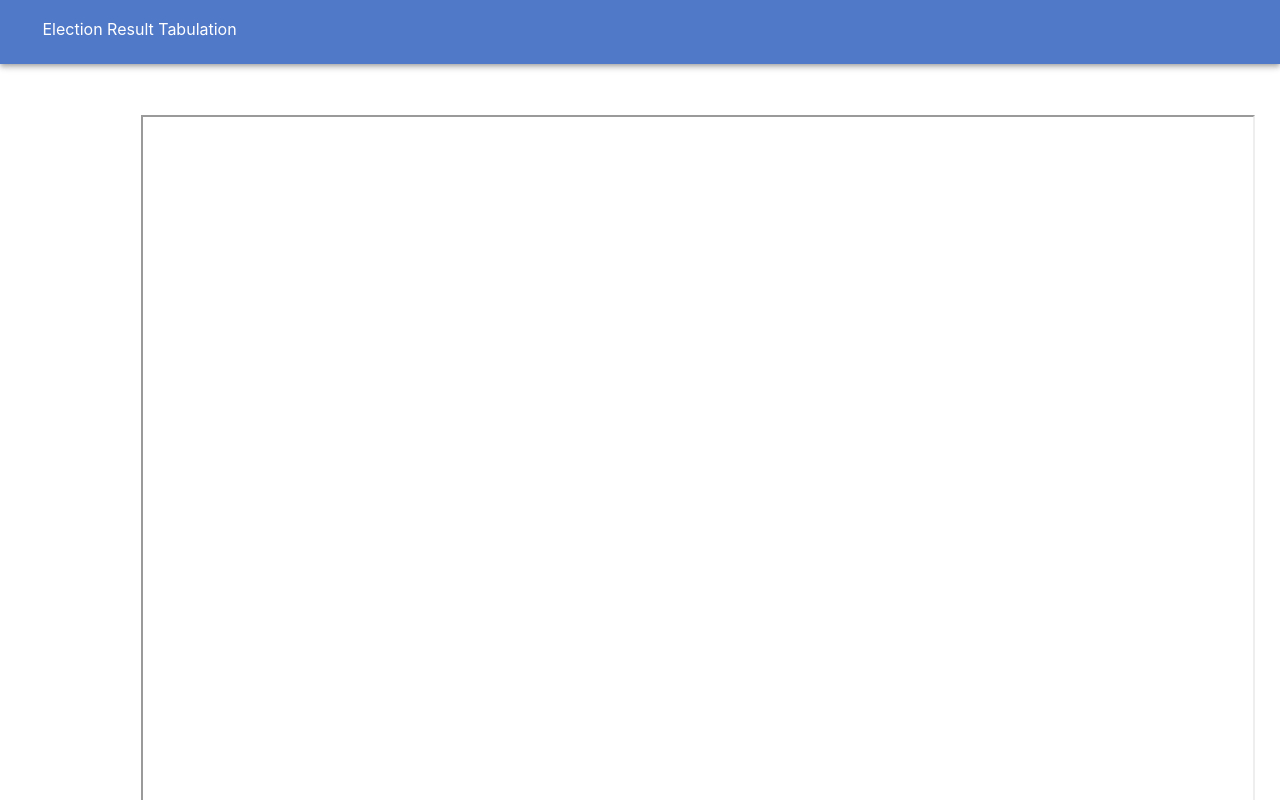
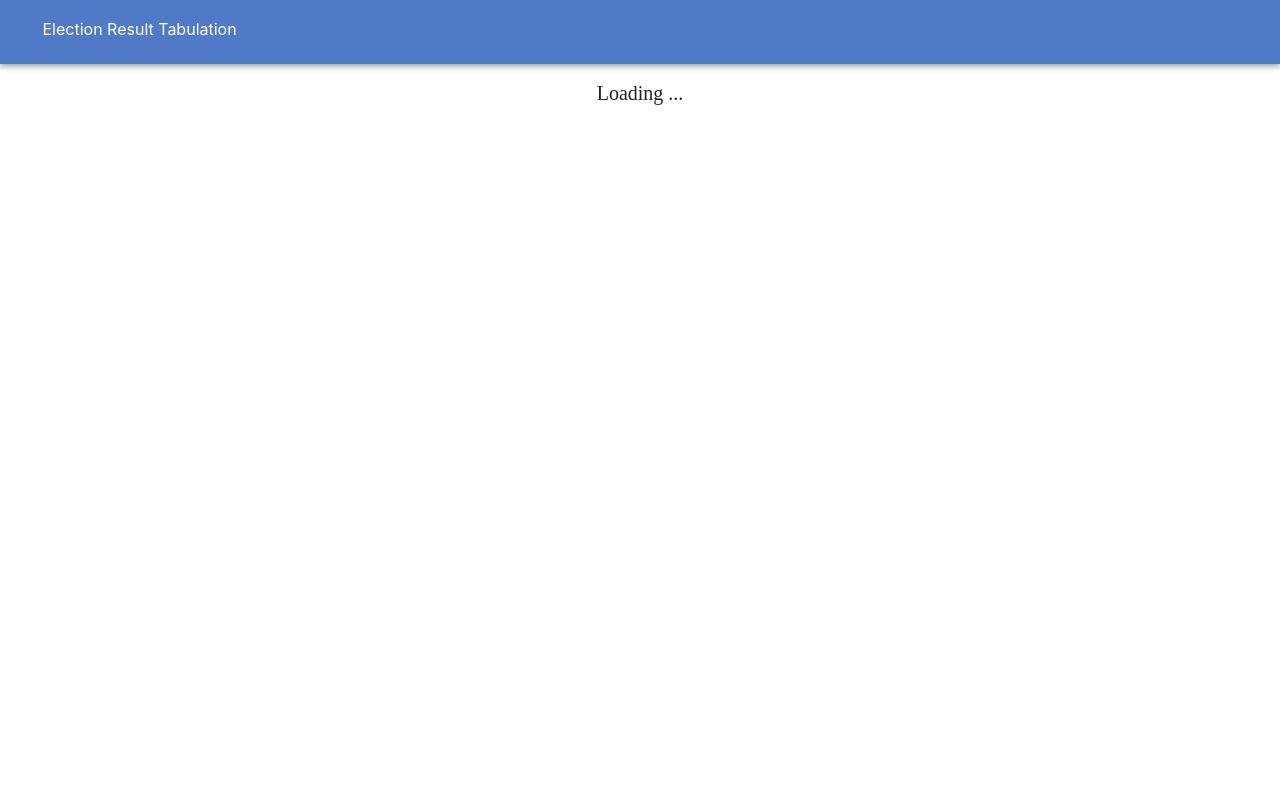
Before and after one commit to ramdesh/results-tabulation-ui, a React (Create React App) app: page /ReportView/1/1 in a window 1280 px wide. Shown: the top 800 px of the page. Built offline with nearby package versions, Linux system fonts and the light colour scheme; no server answers.

Commit message:
Adding the report print and updating the layout

```diff
--- a/src/components/report/ReportView.js
+++ b/src/components/report/ReportView.js
@@ -4,16 +4,31 @@ import {
 } from '@material-ui/core';
 import axios from "../../axios-base";
 
+
 class ReportView extends Component {
     constructor(props) {
         super(props);
-        this.handleReport = this.handleReport.bind(this);
         this.handleSubmit = this.handleSubmit.bind(this);
+        this.handlePrint = this.handlePrint.bind(this);
         this.state = {
             open: "Test",
-            htmlContent: " ",
-            dataURI: ''
+            htmlContent: null,
+            iframeHeight: 600,
+            iframeWidth: "100%"
         };
+        this.iframeRef = React.createRef()
+    }
+
+    getIframeContent() {
+        if (this.isIframeContentReady()) {
+            return this.state.htmlContent
+        } else {
+            return "<div style='font-size: 20px; color: #222323; text-align: center'>Loading ...</div>"
+        }
+    }
+
+    isIframeContentReady() {
+        return this.state.htmlContent !== null
     }
 
     componentDidMount() {
@@ -33,22 +48,7 @@ class ReportView extends Component {
             this.setState({
                 htmlContent: res.data
             })
-            this.handleReport()
-        })
-            .catch((error) => console.log(error));
-    }
-
-    handleReport() {
-        console.log("HTML")
-        // var html = document.getElementById("html").innerHTML;
-        var dataURI = 'data:text/html,' + encodeURIComponent(this.state.htmlContent);
-        console.log(dataURI)
-
-        this.setState({
-            dataURI: dataURI
-        })
-
-        // alert("Successfully Created the TallySheet - PRE41")
+        }).catch((error) => console.log(error));
     }
 
     // submit the form data
@@ -57,15 +57,50 @@ class ReportView extends Component {
         this.props.history.replace('/Home')
     }
 
-    render() {
-        return (
-            <div style={{marginLeft: '11%', marginTop: '4%'}}>
-                <iframe height="1700" width="1110" src={this.state.dataURI}>
-                </iframe>
-                <Button style={{margin: '4%',marginLeft: '78%',borderRadius: 18, color: 'white'}} onClick={this.handleSubmit}
+    handlePrint() {
+        this.iframeRef.current.contentWindow.print()
+    }
+
+    handleIframeHeight(evt) {
+        this.setState({
+            iframeHeight: evt.target.contentDocument.documentElement.scrollHeight + 50,
+            //iframeWidth: evt.target.contentDocument.documentElement.scrollWidth + 50
+        })
+    }
+
+    getActionButtonsJsx() {
+        if (this.isIframeContentReady()) {
+            return <div style={{width: "100%", textAlign: "right"}}>
+                <Button style={{borderRadius: 18, color: 'white', align: 'right', marginLeft: 10}}
+                        onClick={this.handlePrint}
+                        className="button">Print</Button>
+                <Button style={{borderRadius: 18, color: 'white', align: 'right', marginLeft: 10}}
+                        onClick={this.handleSubmit}
                         className="button">Submit</Button>
             </div>
-        )
+        } else {
+            return null
+        }
+    }
+
+    render() {
+
+        return [
+            <div style={{padding: 10}}>
+                <iframe
+                    style={{border: "none"}}
+                    height={this.state.iframeHeight}
+                    width={this.state.iframeWidth}
+                    srcDoc={this.getIframeContent()}
+                    onLoad={this.handleIframeHeight.bind(this)}
+                    ref={this.iframeRef}
+                >
+                </iframe>
+
+                {this.getActionButtonsJsx()}
+
+            </div>
+        ]
     }
 }
 
```
